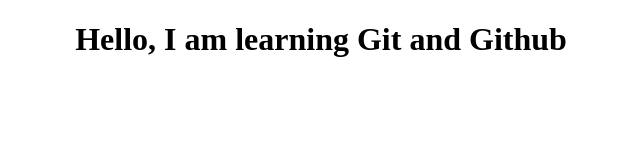
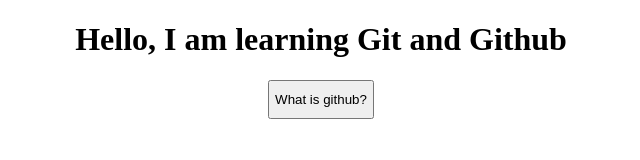
Before and after one commit to AbuMusaa/Learnig-git, a plain HTML site: page index.html in a window 1280 px wide. Shown: the whole page, without its empty margins (319-959 px from the left). Drawn offline with Linux system fonts and the light colour scheme.

Commit message:
added a button and some inline JavaScript code in html for interactivty

```diff
--- a/index.html
+++ b/index.html
@@ -8,10 +8,13 @@
 </head>
 <body>
     <h1>Hello, I am learning Git and Github</h1>
+    <div>
+        <button type="button" onclick="document.getElementById('p').style.visibility = 'visible';">
+            What is github?
+        </button>
+    </div>
 
-
-
-    <p>
+    <p id="p">
         GitHub is a code hosting platform for version control and collaboration.
         It lets you and others work together on projects from anywhere.
     </p>
--- a/style.css
+++ b/style.css
@@ -6,3 +6,12 @@ p {
     text-align: center;
     visibility: hidden;
 }
+
+div {
+    text-align: center;
+}
+
+button {
+    text-align: center;
+    padding: 10px 5px;
+}
```
